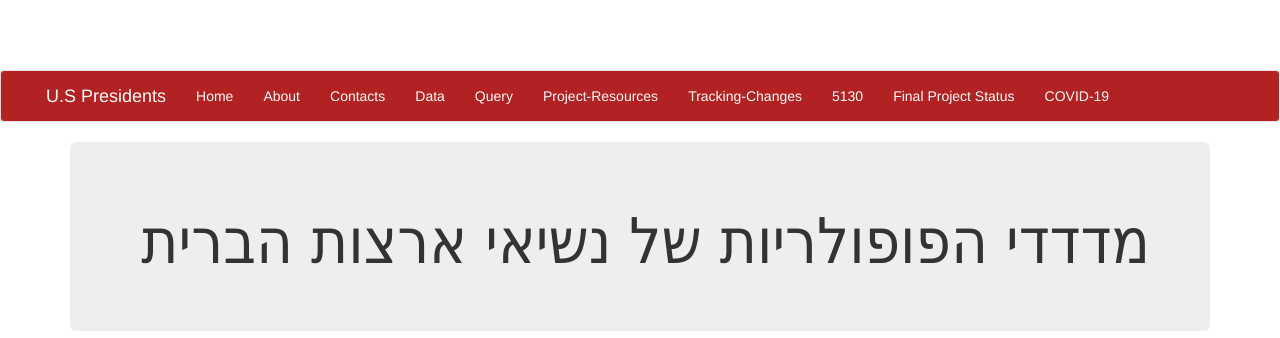
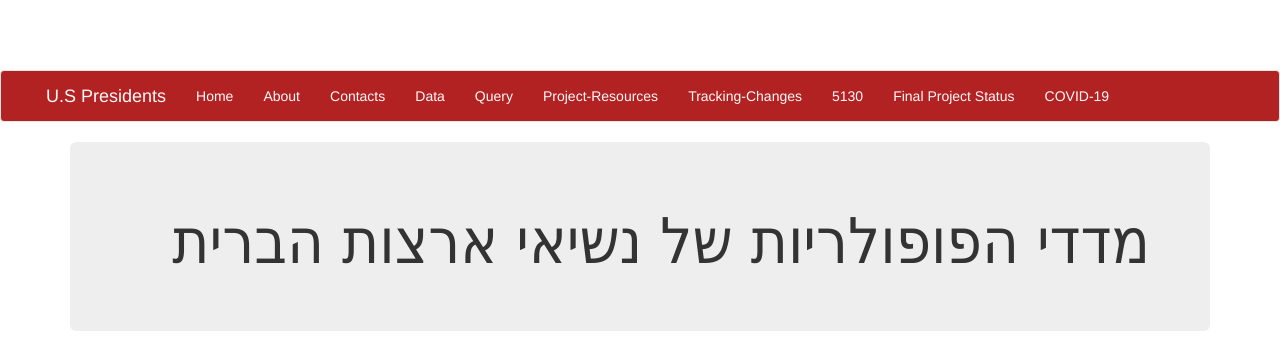
Before and after one commit to Oran-Uzrad/MyFinalProject, a Flask app: page /home in a window 1280 px wide. Shown: the top 338 px of the page. Run offline with Flask 2, Linux system fonts and the light colour scheme; parts of the project's set-up code (start-up, migrations or seed data) failed here and were passed over; some libraries are stand-ins or nearby versions.

Commit message:
Home page text fix

```diff
--- a/MyFinalProject/MyFinalProject/templates/index.html
+++ b/MyFinalProject/MyFinalProject/templates/index.html
@@ -4,7 +4,7 @@
 {% block content %}
 
 <div class="jumbotron">
-    <h1 class="heb">מדדדי הפופולריות של נשיאי ארצות הברית</h1>
+    <h1 class="heb">מדדי הפופולריות של נשיאי ארצות הברית</h1>
 </div>
 
 <div class="row">
```
